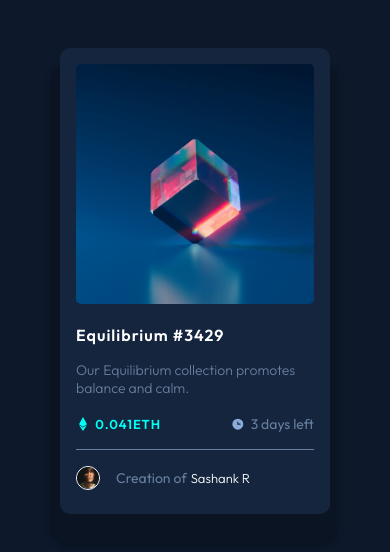
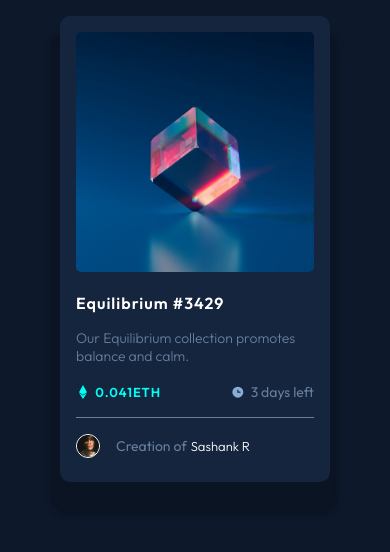
Before and after one commit to Sashankr/NFT-Card-Preview, a plain HTML site: page index.html in a window 390 px wide. Drawn offline with Linux system fonts and the light colour scheme.

Commit message:
Mobile responsive design

```diff
--- a/style.scss
+++ b/style.scss
@@ -173,7 +173,7 @@
     &__canvas{
       place-items: unset;
       align-items: flex-start;
-      padding-top:3rem;
+      padding-top:1rem;
       justify-items: center;
     }
 
```
Also changed, not shown: style.css.
